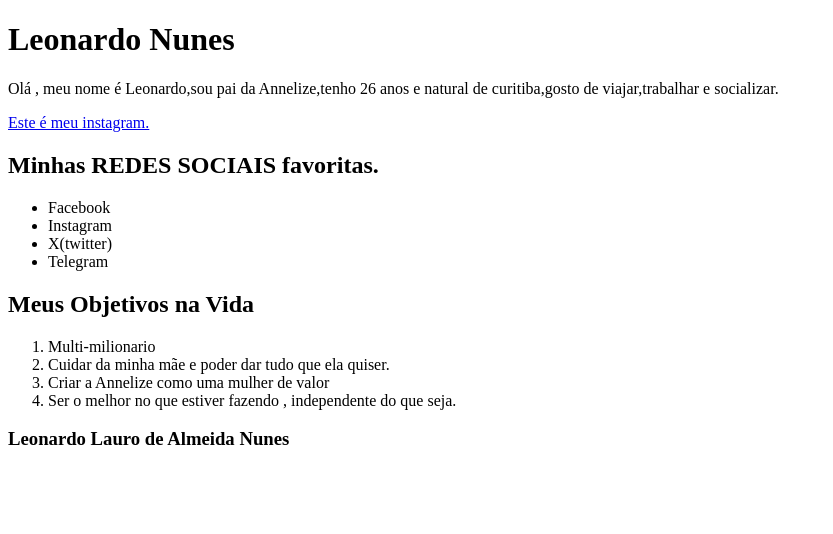
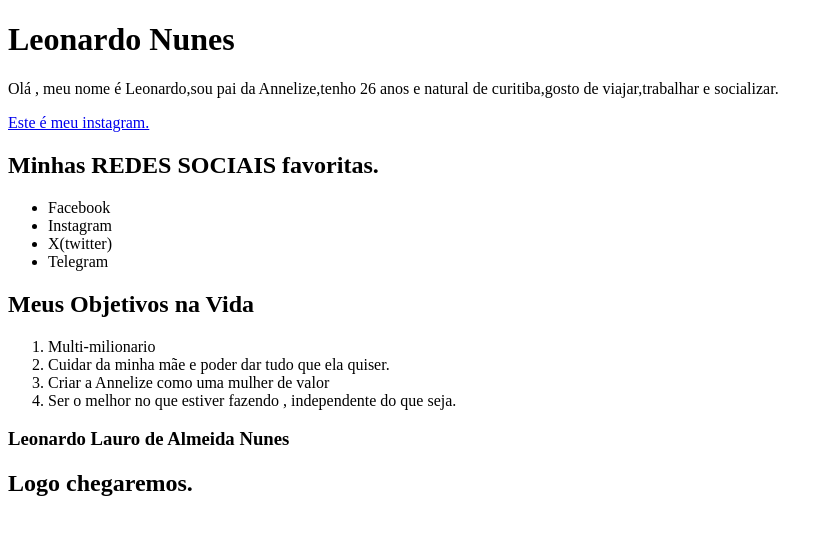
Before and after one commit to CODE-LLAN-BR/2.pagina_perfil, a plain HTML site: page index.html in a window 1280 px wide. Shown: the whole page, without its empty margins (0-833 px from the left). Drawn offline with Linux system fonts and the light colour scheme.

Commit message:
primeira alteração

```diff
--- a/index.html
+++ b/index.html
@@ -36,6 +36,7 @@
 
 <footer>
     <h3>Leonardo Lauro de Almeida Nunes</h3>
+    <h2>Logo chegaremos.</h2>
 
 </footer>
 
```
